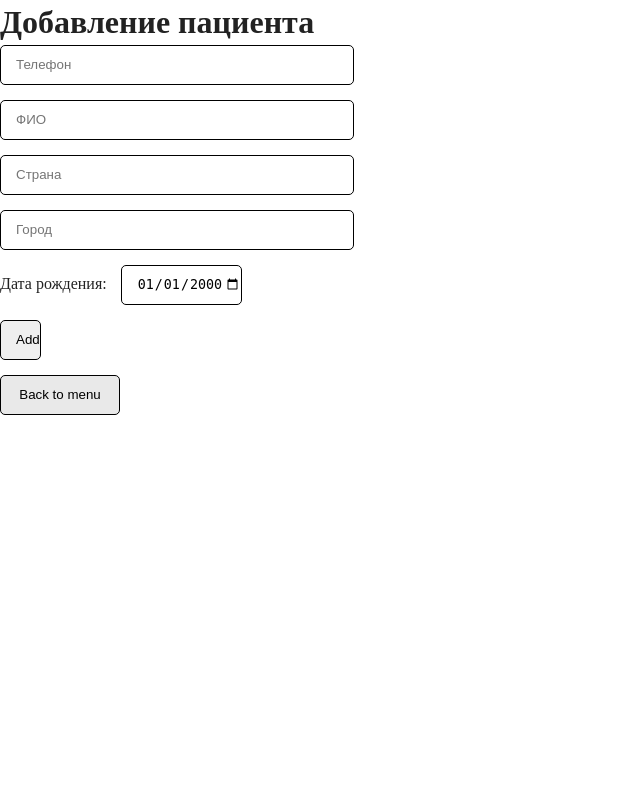
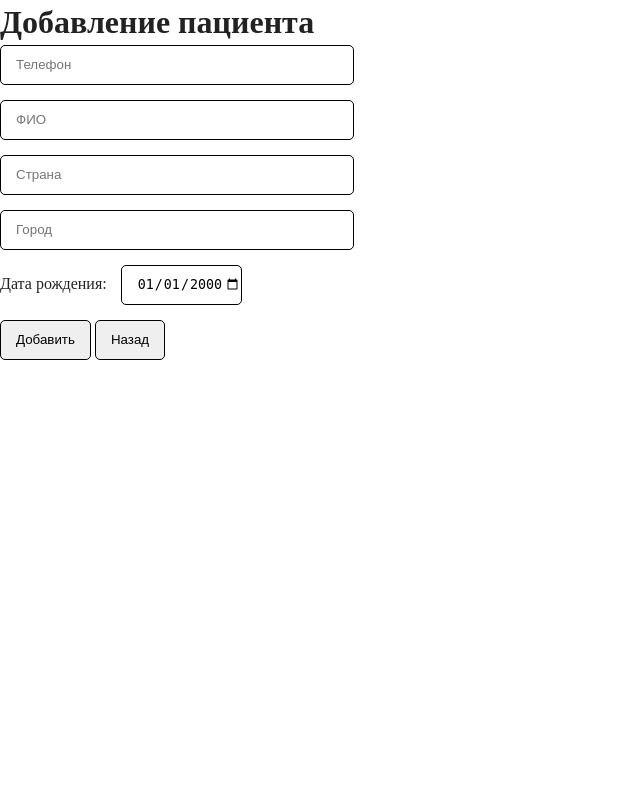
Before and after one commit to moevm/nosql2h20-patients-mongo, a Flask app: page /add in a window 1280 px wide. Shown: the whole page, without its empty margins (0-640 px from the left). Run offline with Flask 2, Linux system fonts and the light colour scheme.

Commit message:
Update add.html

```diff
--- a/frontend/templates/add.html
+++ b/frontend/templates/add.html
@@ -5,7 +5,7 @@
    <link rel="stylesheet" type="text/css" href="{{ url_for('static', filename='css/main.css') }}" />
 </head>
 
-<body>
+<body class="addForm">
    <script>
       function validateform() {
          var phone = document.addPatient.phone.value;
@@ -40,6 +40,7 @@
             alert("Название города не может содеражать ничего кроме букв!");
             return false;
          }
+         alert('Пациент добавлен.');
          return true;
       }
       function validateString(string) {
@@ -65,12 +66,12 @@
          <input class="list-item" type="date" id="start" name="birthday" value="2000-01-01" min="1900-01-01"
             max="2020-12-31"><br>
       </div>
-      <input class="list-item" type="submit" value="Add">
+      <div class="list">
+         <input class="list-item" type="submit" value="Добавить" style="padding-right:15px;cursor:pointer;"/>
+         <input type="button" class="list-item" onclick="location.href='http://localhost:8080/';" value="Назад" style="padding-right:15px;cursor:pointer;"/>
+      </div>
    </form>
-   <div class="list">
 
-      <button class="list-item" onclick="location.href='http://localhost:8080/';">Back to menu</button>
-   </div>
 </body>
 
 </html>
```
